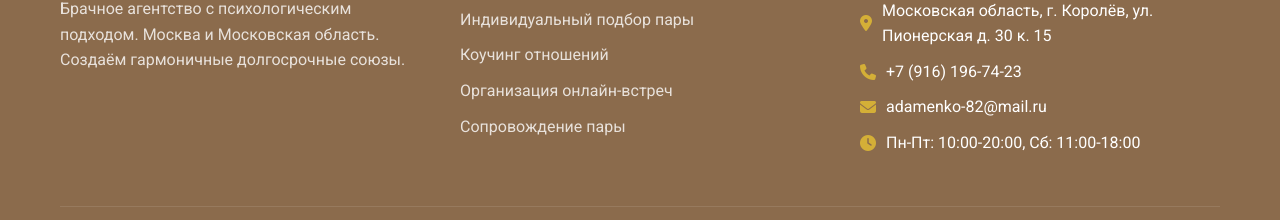
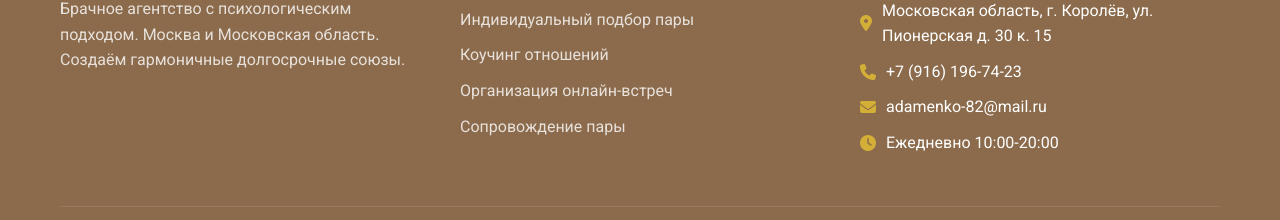
Before and after one commit to soulcoredie-blip/maria, a plain HTML site: page index.html in a window 1280 px wide. Shown: the part 6516-6736 px from the top of the page. Drawn offline with nearby package versions, Linux system fonts and the light colour scheme.

Commit message:
Update index.html

```diff
--- a/index.html
+++ b/index.html
@@ -1123,7 +1123,7 @@
                     <p><i class="fas fa-map-marker-alt"></i> Московская область, г. Королёв, ул. Пионерская д. 30 к. 15</p>
                     <p><i class="fas fa-phone"></i> +7 (916) 196-74-23</p>
                     <p><i class="fas fa-envelope"></i> adamenko-82@mail.ru</p>
-                    <p><i class="fas fa-clock"></i> Пн-Пт: 10:00-20:00, Сб: 11:00-18:00</p>
+                    <p><i class="fas fa-clock"></i> Ежедневно 10:00-20:00 </p>
                 </div>
             </div>
 
```
